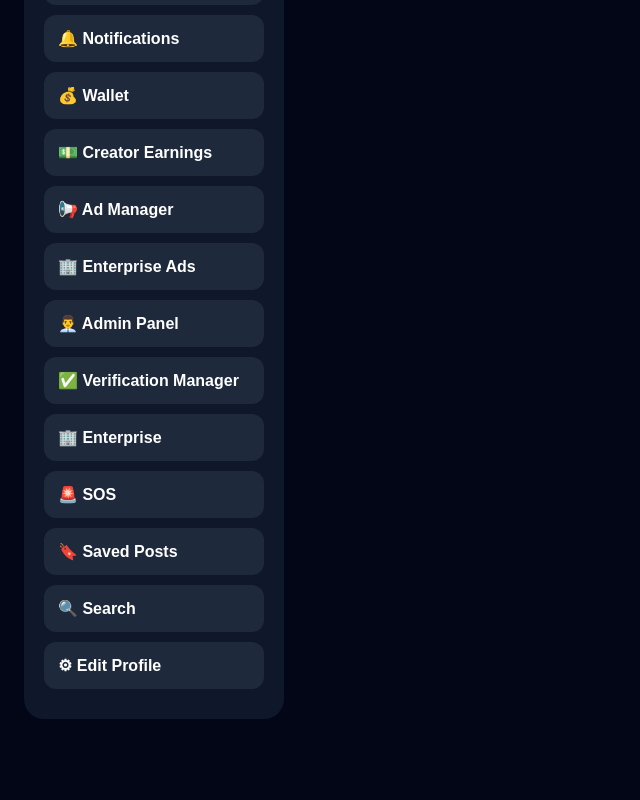
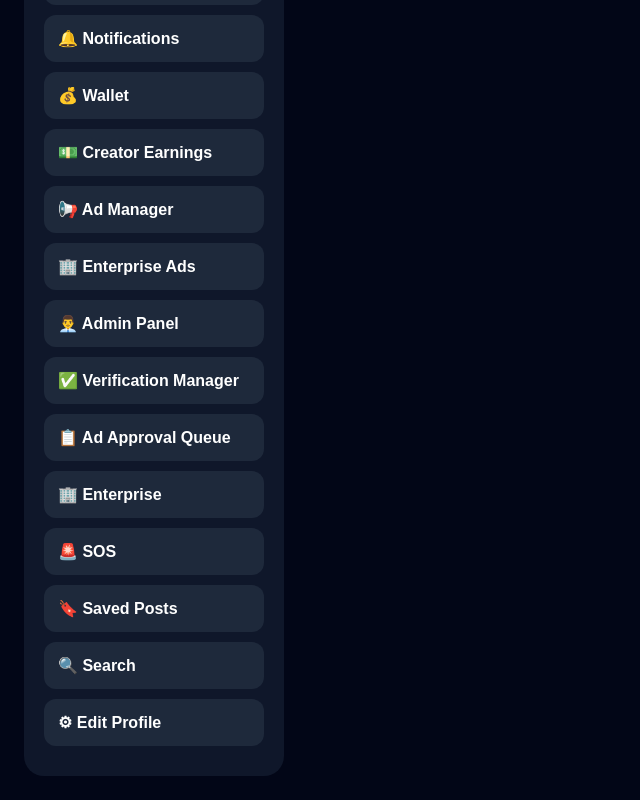
Before and after one commit to inclurah-png/inclura-web, a React (Vite) app: page /sos in a window 1280 px wide. Shown: the part 537-1337 px from the top of the page, without its empty margins (0-640 px from the left). Before the commit the page ends 1280 px from the top, so only its background shows below. Built offline with nearby package versions, Linux system fonts and the light colour scheme; no server answers; sample sign-in values are in the browser's storage.

Commit message:
Update DashboardSidebar.jsx
Fix and update

```diff
--- a/src/components/DashboardSidebar.jsx
+++ b/src/components/DashboardSidebar.jsx
@@ -140,6 +140,13 @@ Inclura
 </div>
 
   <div
+  style={itemStyle}
+  onClick={() => navigate("/ad-approval")}
+>
+  📋 Ad Approval Queue
+</div>
+
+  <div
     style={itemStyle}
     onClick={() => navigate("/enterprise")}
   >
```
